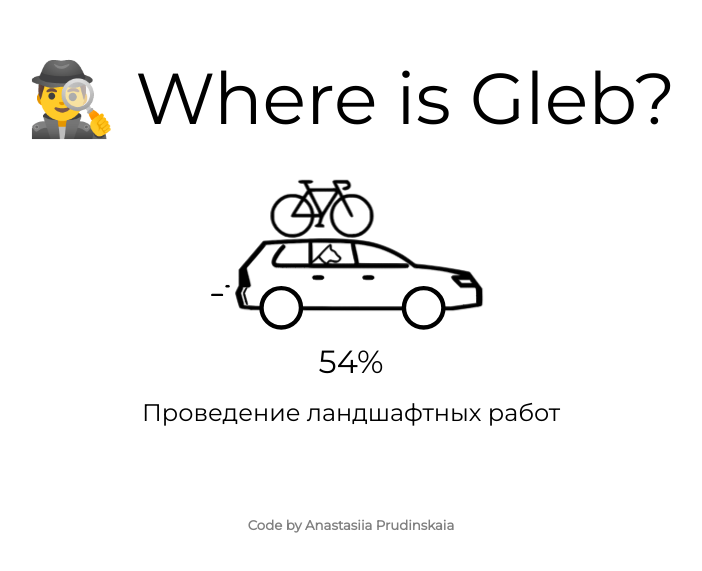
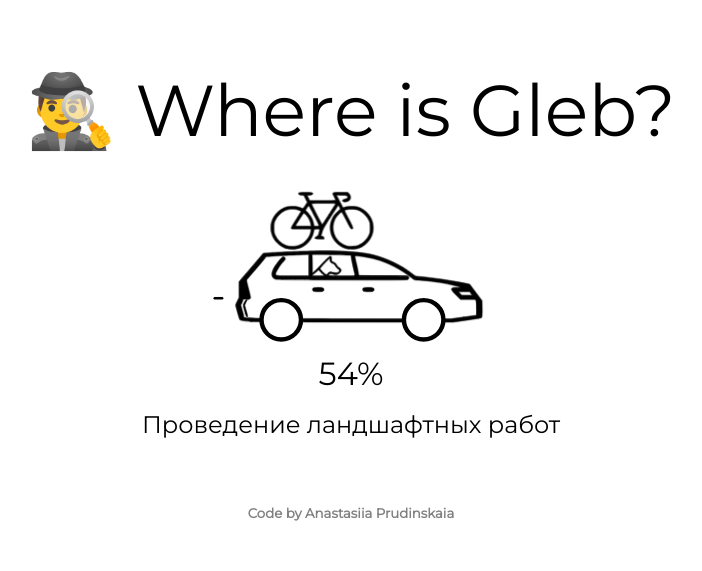
Before and after one commit to BulochkaBU/where-is-gleb, a React (Vite) app: page / in a window 1280 px wide. Shown: the part 103-674 px from the top of the page, without its empty margins (289-991 px from the left). Built offline with nearby package versions, Linux system fonts and the light colour scheme; no server answers.

Commit message:
updated styles, added env  apikey ymaps

```diff
--- a/index.html
+++ b/index.html
@@ -11,6 +11,10 @@
     <link rel="preconnect" href="https://fonts.googleapis.com" />
     <link rel="preconnect" href="https://fonts.gstatic.com" crossorigin />
     <link href="https://fonts.googleapis.com/css2?family=Montserrat&display=swap" rel="stylesheet" />
+    <script
+      src="https://api-maps.yandex.ru/2.1?apikey=__VITE_YANDEX_MAPS_API_KEY__&lang=ru_RU"
+      type="text/javascript"
+    ></script>
   </head>
   <body>
     <div id="root"></div>
--- a/src/sass/car.scss
+++ b/src/sass/car.scss
@@ -7,7 +7,7 @@
   &__line {
     transform-origin: center right;
     stroke-dasharray: 30;
-    animation: line 0.8s ease-in-out infinite;
+    animation: line 0.9s ease-in-out infinite;
     animation-fill-mode: both;
 
     &--top {
--- a/src/sass/promo.scss
+++ b/src/sass/promo.scss
@@ -17,7 +17,7 @@
 .subtitle {
   text-align: center;
   color: grey;
-  margin-top: 4rem;
+  margin-top: 2.5rem;
 }
 
 .message {
```
Also changed, not shown: 1 other file (tests, documents, lock files or other folders).
